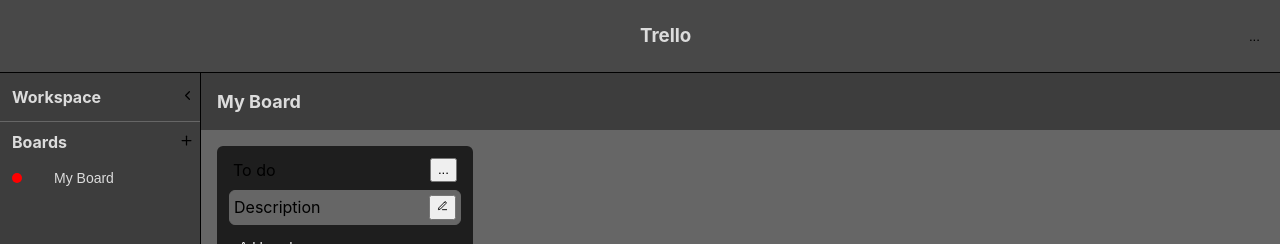
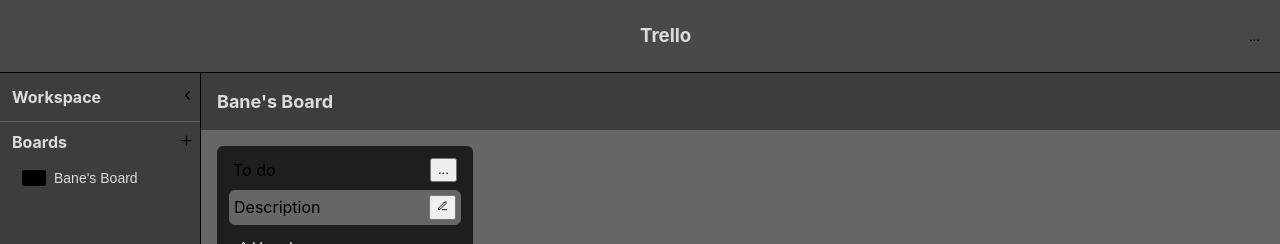
Before and after one commit to job1bg/trello-app, a React (Vite) app: page / in a window 1280 px wide. Shown: the top 244 px of the page. Built offline with nearby package versions, Linux system fonts and the light colour scheme.

Commit message:
Add Context and create board functionality.

```diff
--- a/src/App.tsx
+++ b/src/App.tsx
@@ -1,15 +1,49 @@
+import { useState } from "react";
 import "./App.scss";
 import { Header } from "./components/Header/Header";
 import { Main } from "./components/Main/Main";
 import { Sidebar } from "./components/Sidebar/Sidebar";
+import { BoardsContext } from "./components/context/BoardsContext";
+import { BoardData } from "./types/boardTypes";
 
 function App() {
+  const boardData: BoardData = {
+    active: 0,
+    boards: [
+      {
+        name: "Bane's Board",
+        bgcolor: "black",
+        list: [
+          {
+            id: "1",
+            title: "To do",
+            items: [{ id: "1toDo", title: "Description I" }],
+          },
+          {
+            id: "2",
+            title: "In Progress",
+            items: [{ id: "2inProgress", title: "Description II" }],
+          },
+          {
+            id: "3",
+            title: "Done",
+            items: [{ id: "3done", title: "Description III" }],
+          },
+        ],
+      },
+    ],
+  };
+
+  const [board, setBoard] = useState<BoardData>(boardData);
+
   return (
     <>
       <Header></Header>
       <div className="content">
-        <Sidebar></Sidebar>
-        <Main></Main>
+        <BoardsContext.Provider value={{ board, setBoard }}>
+          <Sidebar></Sidebar>
+          <Main></Main>
+        </BoardsContext.Provider>
       </div>
     </>
   );
--- a/src/components/AddBoardPopover/AddBoardPopover.tsx
+++ b/src/components/AddBoardPopover/AddBoardPopover.tsx
@@ -1,18 +1,41 @@
-import React from "react";
+import React, { ChangeEvent } from "react";
 import "../../index.scss";
+import { AddBoardPopoverType } from "../../types/popoverTypes";
 
-const AddBoardPopover: React.FC<{ onClose: () => void }> = ({ onClose }) => {
+const AddBoardPopover: React.FC<AddBoardPopoverType> = ({
+  onClose,
+  boardData,
+  setBoardData,
+}) => {
+  const handleTitleChange = (e: ChangeEvent<HTMLInputElement>) => {
+    setBoardData({ ...boardData, name: e.target.value });
+  };
+
+  const handleColorChange = (e: ChangeEvent<HTMLInputElement>) => {
+    setBoardData({ ...boardData, bgcolor: e.target.value });
+  };
+
   return (
     <div className="popover-container">
       <div className="title">Add new board</div>
       <hr className="separator" />
       <div className="new-board-title">
         <label>Enter title:</label>
-        <input type="text" className="title-input"></input>
+        <input
+          value={boardData.name}
+          onChange={handleTitleChange}
+          type="text"
+          className="title-input"
+        />
       </div>
       <div className="new-board-color">
         <label>Choose color:</label>
-        <input type="color" className="color-input"></input>
+        <input
+          value={boardData.bgcolor}
+          onChange={handleColorChange}
+          type="color"
+          className="color-input"
+        />
       </div>
       <button className="create-board-button" onClick={onClose}>
         Create
--- a/src/components/Main/Main.tsx
+++ b/src/components/Main/Main.tsx
@@ -1,11 +1,18 @@
 import { Edit3 } from "react-feather";
 import AddCard from "../AddCard/AddCard";
+import { BoardsContext } from "../context/BoardsContext";
+import { useContext } from "react";
+import { BoardData } from "../../types/boardTypes";
 
 export const Main = () => {
+  const { board } = useContext(BoardsContext) as { board: BoardData };
+
+  const boardData = board.boards[board.active];
+
   return (
     <div className="main">
       <div className="board-header">
-        <h2>My Board</h2>
+        <h2>{boardData.name}</h2>
       </div>
       <div className="board-main">
         <div className="container-main">
@@ -19,11 +26,11 @@
                 <span>Description</span>
                 <span className="edit-description-span">
                   <button>
-                    <Edit3 className="edit-description"></Edit3>
+                    <Edit3 className="edit-description" />
                   </button>
                 </span>
               </div>
-              <AddCard></AddCard>
+              <AddCard />
             </div>
           </div>
         </div>
--- a/src/components/Sidebar/Sidebar.tsx
+++ b/src/components/Sidebar/Sidebar.tsx
@@ -1,20 +1,47 @@
-import { useState } from "react";
+import { useContext, useState } from "react";
 import "../../index.scss";
 import { ChevronLeftIcon } from "../asset-components/ChevronLeft";
 import { ChevronRightIcon } from "../asset-components/ChevronRight";
 import { PlusIcon } from "../asset-components/PlusIcon";
 import AddBoardPopover from "../AddBoardPopover/AddBoardPopover";
+import { BoardsContext } from "../context/BoardsContext";
+import { Board, BoardData } from "../../types/boardTypes";
 
 export const Sidebar = () => {
+  const emptyBoard: Board = {
+    name: "",
+    bgcolor: "black",
+    list: [],
+  };
+
   const [rotated, setRotated] = useState<boolean>(false);
   const [openPopover, setOpenPopover] = useState<boolean>(false);
+  const { board, setBoard } = useContext(BoardsContext) as {
+    board: BoardData;
+    setBoard: (board: BoardData) => void;
+  };
+  const [boardData, setBoardData] = useState<Board>(emptyBoard);
 
   const HandleRotateClick = () => setRotated(!rotated);
   const toggleNewBoardPopover = () => setOpenPopover(!openPopover);
 
+  const onCreateBoard = () => {
+    setOpenPopover(false);
+    const newBoard = { ...board };
+    newBoard.boards.push(boardData);
+    setBoard(newBoard);
+    setBoardData(emptyBoard);
+  };
+
+  const setActiveboard = (i: number) => {
+    const newBoard = { ...board };
+    newBoard.active = i;
+    setBoard(newBoard);
+  };
+
   return (
     <div className="sidebar">
-      {rotated && (
+      {rotated ? (
         <div className="collapsed">
           <button
             onClick={HandleRotateClick}
@@ -24,8 +51,7 @@
             <ChevronRightIcon size={15} />
           </button>
         </div>
-      )}
-      {!rotated && (
+      ) : (
         <div className="not-collapsed">
           <div className="workspace">
             Workspace
@@ -40,18 +66,34 @@
           <div className="board">
             <div className="boardlist">Boards</div>
             <button className="plus-button" onClick={toggleNewBoardPopover}>
-              <PlusIcon size={15}></PlusIcon>
+              <PlusIcon size={15} />
             </button>
-            {openPopover && <AddBoardPopover onClose={toggleNewBoardPopover} />}
+            {openPopover && (
+              <AddBoardPopover
+                boardData={boardData}
+                setBoardData={setBoardData}
+                onClose={onCreateBoard}
+              />
+            )}
           </div>
           <ul className="board-ul">
-            <li>
-              <button className="board-button">
-                <div className="list-item-disc" />
-                <span className="color-box">&nbsp;</span>
-                <span>My Board</span>
-              </button>
-            </li>
+            {board.boards?.map((x, i) => (
+              <li key={i}>
+                <button
+                  onClick={() => setActiveboard(i)}
+                  className="board-button"
+                >
+                  <div className="list-item-disc" />
+                  <span
+                    className="color-box"
+                    style={{ backgroundColor: x.bgcolor }}
+                  >
+                    &nbsp;
+                  </span>
+                  <span>{x.name}</span>
+                </button>
+              </li>
+            ))}
           </ul>
         </div>
       )}
--- /dev/null
+++ b/src/components/context/BoardsContext.tsx
@@ -0,0 +1,3 @@
+import { createContext } from "react";
+
+export const BoardsContext = createContext({});
--- a/src/index.scss
+++ b/src/index.scss
@@ -139,7 +139,6 @@
   .list-item-disc {
     width: 10px;
     height: 10px;
-    background-color: red;
     border-radius: 50%;
   }
 
--- /dev/null
+++ b/src/types/boardTypes.ts
@@ -0,0 +1,21 @@
+export type Item = {
+    id: string;
+    title: string;
+  };
+
+  export type List = {
+    id: string;
+    title: string;
+    items: Item[];
+  };
+
+  export type Board = {
+    name: string;
+    bgcolor: string;
+    list: List[];
+  };
+
+  export type BoardData = {
+    active: number;
+    boards: Board[];
+  };
--- /dev/null
+++ b/src/types/popoverTypes.ts
@@ -0,0 +1,7 @@
+import { Board } from "./boardTypes";
+
+export type AddBoardPopoverType = {
+  onClose: () => void;
+  boardData: Board;
+  setBoardData: (board: Board) => void;
+};
```
